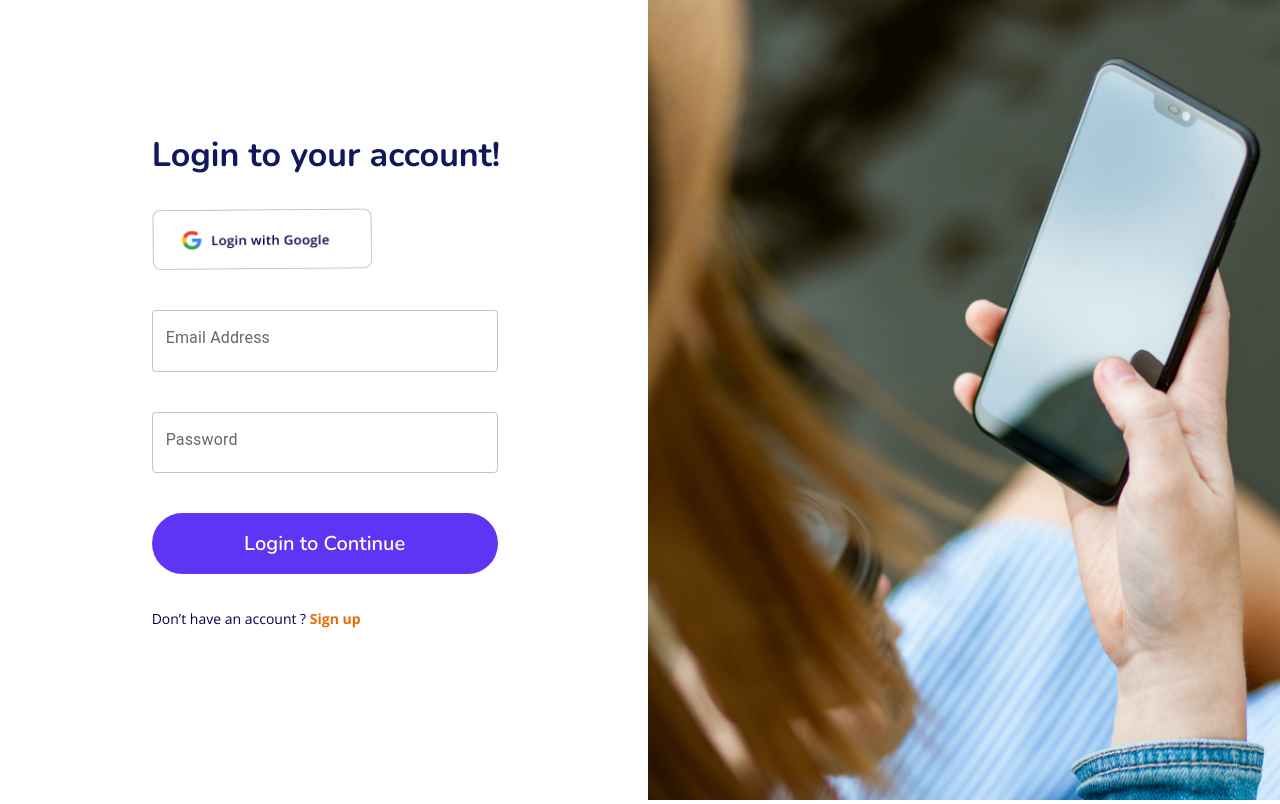
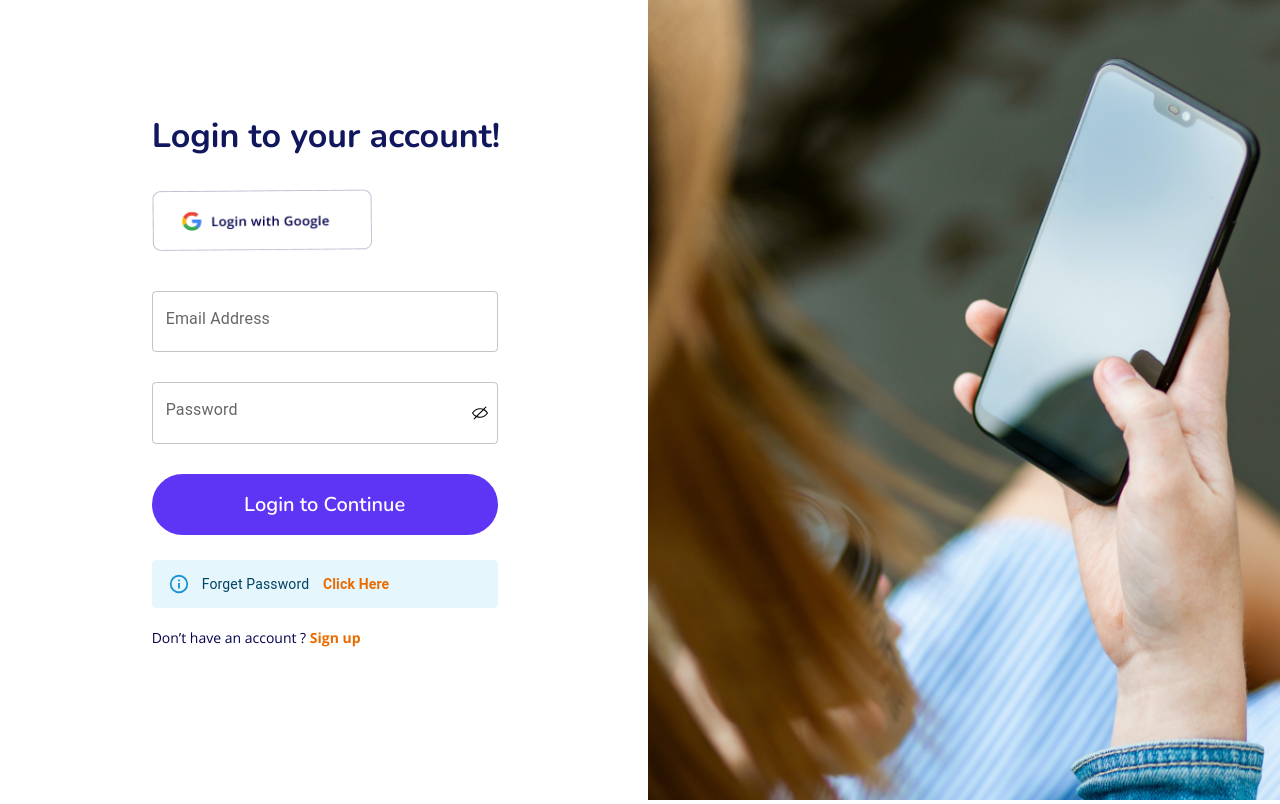
Before and after one commit to devs-sourav/bachal, a React (Vite) app: page /login in a window 1280 px wide. Built offline with nearby package versions, Linux system fonts and the light colour scheme.

Commit message:
forgotPassword, login , registration part done

```diff
--- a/package.json
+++ b/package.json
@@ -17,7 +17,9 @@
     "firebase": "^9.22.1",
     "react": "^18.2.0",
     "react-dom": "^18.2.0",
-    "react-router-dom": "^6.11.2"
+    "react-icons": "^4.9.0",
+    "react-router-dom": "^6.11.2",
+    "react-toastify": "^9.1.3"
   },
   "devDependencies": {
     "@types/react": "^18.0.28",
--- a/src/index.css
+++ b/src/index.css
@@ -29,8 +29,6 @@ a{
 }
 .regform .textfield{
     width: 100%;
-    margin-bottom: 40px;
-
 }
 .regform .textfield input{
     font-family: 'Nunito', sans-serif;
@@ -41,6 +39,17 @@ a{
 }
 .regform .textfield input::placeholder{
     color: #585D8E;
+}
+.regeye{
+    position: absolute;
+    right: 10px;
+    top: 33px;
+    transform: translateY(-50%);
+    cursor: pointer;
+}
+.fixregform .regformmargin{
+    margin-bottom: 30px;
+    position: relative;
 }
 .regform .regbtn{
     display: block;
@@ -95,7 +104,7 @@ a{
     font-weight: 400;
     font-family: 'Open Sans', sans-serif;
     color: #03014C;
-    margin-top: 35px;
+    margin-top: 20px;
     display: inline-block;
 }
 
@@ -123,6 +132,79 @@ a{
     width: 100%;
     height: 100%;
 }
+.forgetreg{
+    margin-top: 30px;
+}
+.forgetreg{
+    margin-left: 10px;
+    color: #03014C;
+}
 /* ================================================================================
                     Registration Page End Here
 ================================================================================= */
+
+
+/* ================================================================================
+                    Forgot Page End Here
+================================================================================= */
+.forgotbtn{
+    margin-top: 25px;
+    font-weight: 700;
+    font-family: 'Nunito', sans-serif;
+}
+.forgotbtn .fotgotlink{
+    cursor: pointer;
+    margin-left: 10px;
+    font-weight: 700;
+    color: #EA6C00;
+
+}
+.forget-password-container {
+    width: 400px;
+    padding: 40px;
+    border: 1px solid #ccc;
+    border-radius: 5px;
+    background-color: #f5f5f5;
+    position: absolute;
+    left: 50%;
+    top: 50%;
+    transform: translate(-50%,-50%);
+  }
+
+  .forget-password-container h2 {
+    text-align: center;
+    margin-bottom: 20px;
+    color: #11175D;
+    font-size: 26px;
+    font-weight: 700;
+    font-family: 'Open Sans', sans-serif;
+  }
+
+
+  button {
+    padding: 10px 20px;
+    background-color: #5F35F5;
+    color: white;
+    border: none;
+    border-radius: 5px;
+    cursor: pointer;
+    margin-top: 20px;
+    font-size: 14px;
+    font-weight: 600;
+    font-family: 'Open Sans', sans-serif;
+  }
+
+  button:hover {
+    background-color: #45a049;
+  }
+
+  .forget-password-container div button{
+    display: block;
+  }
+  .forget-password-container div .MuiFormControl-root{
+    width: 100%;
+  }
+
+/* ================================================================================
+                    Forgot Page End Here
+================================================================================= */
--- /dev/null
+++ b/src/pages/ForgetPassword.jsx
@@ -0,0 +1,41 @@
+import React, { useState } from 'react';
+import TextField from '@mui/material/TextField';
+import { getAuth, sendPasswordResetEmail } from "firebase/auth";
+import { useNavigate } from 'react-router-dom';
+
+
+const ForgetPassword = () => {
+
+  const auth = getAuth();
+  let [email, setEmail] = useState('');
+  let navigate = useNavigate()
+
+
+
+  let handleSubmit = () => {
+    console.log(email)
+    sendPasswordResetEmail(auth, email)
+    .then(() => {
+      navigate("/login")
+    })
+    .catch((error) => {
+      const errorCode = error.code;
+      const errorMessage = error.message;
+      // ..
+    });
+  };
+
+
+
+  return (
+    <div className="forget-password-container">
+      <h2>Forget Password</h2>
+      <div>
+        <TextField type='email' id="outlined-basic" onChange={(e)=>{setEmail(e.target.value)}} label="Email" variant="outlined" />
+        <button  onClick={handleSubmit} type="submit">Submit</button>
+      </div>
+    </div>
+  )
+}
+
+export default ForgetPassword
--- /dev/null
+++ b/src/pages/Home.jsx
@@ -0,0 +1,25 @@
+import React from 'react'
+import { getAuth, signOut } from "firebase/auth";
+import { useNavigate } from 'react-router-dom';
+
+
+const Home = () => {
+    let navigate = useNavigate()
+    const auth = getAuth();
+
+    let handleLogOut = ()=>{
+        signOut(auth).then(() => {
+
+            navigate("/login")
+
+          }).catch((error) => {
+            // An error happened.
+          });
+    }
+
+  return (
+    <button onClick={handleLogOut} variant="contained">Logout</button>
+  )
+}
+
+export default Home
--- a/src/pages/Login.jsx
+++ b/src/pages/Login.jsx
@@ -1,20 +1,25 @@
 import React, { useState } from 'react'
-import {Grid,TextField} from '@mui/material'
+import {Grid,TextField,Alert} from '@mui/material'
 import loginimg from '../assets/loginform.jpg'
 import googlbtn from '../assets/Google.png'
 import RegLogHeading from '../components/RegLogHeading'
 import LoadingButton from '@mui/lab/LoadingButton';
 import { useNavigate } from 'react-router-dom';
+import { toast } from 'react-toastify';
+import { RxEyeNone,RxEyeOpen } from "react-icons/rx";
 import { getAuth, signInWithEmailAndPassword, GoogleAuthProvider,signInWithPopup } from "firebase/auth";
 
 let initialValue = {
   email : "",
   fullName: "",
   password: "",
-  loading: false
+  error: "",
+  loading: false,
+  eye:true,
 }
 
 const Login = () => {
+  let notify = (msg) => toast("🦄 " + msg);
   let navigate = useNavigate()
   const auth = getAuth();
   const provider = new GoogleAuthProvider();
@@ -31,8 +36,25 @@ const Login = () => {
   }
 
   let handleSubmit = ()=>{
-    let {email,fullName,password} = values;
+    let {email,password} = values;
     // console.log(email,fullName,password)
+
+    if(!email){
+      setValues({
+        ...values,
+        error : "Enter an Email"
+      })
+
+      return
+    }
+    if(!password){
+      setValues({
+        ...values,
+        error : "Enter a Password"
+      })
+      return
+    }
+
     setValues({
       ...values,
       loading:true
@@ -43,11 +65,34 @@ const Login = () => {
       setValues({
         email : "",
         password: "",
-        loading:false
+        loading:false,
       })
       // navigate("/login")
+      navigate("/home")
       console.log(user)
-    })
+    }).catch((error) => {
+      const errorCode = error.code;
+      // const errorMessage = error.message;
+      console.log(errorCode)
+      notify(errorCode);
+
+      if(errorCode == 'auth/wrong-password'){
+        setValues({
+          ...values,
+          password:"",
+          error: "Wrong Password",
+          loading:false,
+        })
+      }if((errorCode == 'auth/user-not-found')||(errorCode =="auth/invalid-email")){
+        setValues({
+          ...values,
+          email:"",
+          error: "Invalid User Email",
+          loading:false,
+        })
+      }
+
+    });
   }
 
   let handleGoggleLogin = ()=>{
@@ -65,14 +110,34 @@ const Login = () => {
   return (
     <Grid container spacing={2}>
       <Grid item xs={6} className='regflex'>
-        <form className='regform'>
+        <div className='regform'>
           <RegLogHeading className="loghead" tittle="Login to your account!"/>
           <div >
             <div className='googlebtn'><img onClick={handleGoggleLogin}  src={googlbtn} alt="googlbtn" /></div>
           </div>
           <div className='fixregform '>
-            <TextField className='textfield' name='email' value={values.email} onChange={handleChange} id="outlined-basic" label="Email Address" type='email' variant="outlined"/>
-            <TextField className='textfield' name='password' value={values.password} onChange={handleChange}  id="outlined-basic1" label="Password" type='password' variant="outlined"/>
+            <div className='regformmargin'>
+              <TextField className='textfield ' name='email' value={values.email} onChange={handleChange} id="outlined-basic" label="Email Address" type='email' variant="outlined"/>
+              { (values.error.includes("Email") || values.error.includes("auth/user-not-found") )&& <Alert severity="error">{values.error}</Alert>}
+            </div>
+            <div className='regformmargin'>
+              <TextField className='textfield' name='password' value={values.password} onChange={handleChange}  id="outlined-basic1" label="Password" type={values.eye ? 'password' : 'text'} variant="outlined"/>
+              { (values.error.includes("Password") || values.error.includes("auth/wrong-password") ) && <Alert severity="error">{values.error}</Alert>}
+              <div className='regeye' onClick={()=>{setValues({
+                ...values,
+                eye: !values.eye
+              })}}>
+              {
+                values.eye ?
+                <RxEyeNone/>
+                :
+                <RxEyeOpen/>
+
+              }
+              </div>
+
+            </div>
+
 
             {
               values.loading
@@ -81,11 +146,18 @@ const Login = () => {
                 Submit
               </LoadingButton>
               :
-              <button className='regbtn' onClick={handleSubmit}>Login to Continue</button>
+              <>
+                <button className='regbtn' onClick={handleSubmit}>Login to Continue</button>
+                {/* <button variant='contained' onClick={}>Error Show</button> */}
+              </>
+
             }
+            <Alert className='forgotbtn' severity="info">Forget Password <span className='fotgotlink ' onClick={()=>{
+              navigate("/forgotpassword")
+            }}>Click Here</span></Alert>
             <p className='link'>Don’t have an account ? <span  onClick={handleRun}>Sign up</span></p>
           </div>
-        </form>
+        </div>
       </Grid>
       <Grid item xs={6}>
         <div className='w-100'>
--- a/src/pages/Registration.jsx
+++ b/src/pages/Registration.jsx
@@ -1,10 +1,11 @@
 import React, { useState } from 'react'
-import {Grid,TextField} from '@mui/material'
+import {Grid,TextField,Alert} from '@mui/material'
 import loginimg from '../assets/loginimg.png'
 import RegLogHeading from '../components/RegLogHeading'
 import { getAuth, createUserWithEmailAndPassword,sendEmailVerification } from "firebase/auth";
 import LoadingButton from '@mui/lab/LoadingButton';
-import { useNavigate } from 'react-router-dom';
+import { useNavigate,Link } from 'react-router-dom';
+import { RxEyeNone,RxEyeOpen } from "react-icons/rx";
 
 // font-family: 'Nunito', sans-serif;
 
@@ -12,7 +13,9 @@ let initialValue = {
   email : "",
   fullName: "",
   password: "",
-  loading: false
+  loading: false,
+  error: "",
+  eye:true
 }
 
 const Registration = () => {
@@ -35,7 +38,35 @@ const Registration = () => {
   }
 
   let handleSubmit = ()=>{
+
     let {email,fullName,password} = values;
+    let registrationRegex = /^(?=.*[a-z])(?=.*[A-Z])(?=.*\d)[a-zA-Z\d]{8,}$/;
+    let result = registrationRegex.test(values.password)
+    console.log(result)
+    if(!email){
+      setValues({
+        ...values,
+        error : "Enter an Email"
+      })
+      return
+    }
+    if(!fullName){
+      setValues({
+        ...values,
+        error : "Enter a Fullname"
+      })
+      return
+    }
+
+
+    if(!password || !result){
+      setValues({
+        ...values,
+        error : "Enter 8 Character Password. At least One Uppercase Letter , One Lowercase Letter and One number"
+      })
+      return
+    }
+
     // console.log(email,fullName,password)
     setValues({
       ...values,
@@ -44,11 +75,11 @@ const Registration = () => {
 
     createUserWithEmailAndPassword(auth,email,password).then((user)=>{
       console.log(user)
-      sendEmailVerification(auth.currentUser)
-    .then(() => {
-      // Email verification sent!
-      console.log("Verrified")
-    });
+    //   sendEmailVerification(auth.currentUser)
+    // .then(() => {
+    //   // Email verification sent!
+    //   console.log("Verrified")
+    // });
       setValues({
         email : "",
         fullName: "",
@@ -64,6 +95,7 @@ const Registration = () => {
   }
 
 
+
   return (
     <Grid container spacing={2}>
       <Grid item xs={6} className='regflex'>
@@ -71,9 +103,31 @@ const Registration = () => {
           <RegLogHeading className="regloghead" tittle="Get started with easily register"/>
           <p>Free register and you can enjoy it</p>
           <div className='fixregform'>
-            <TextField name='email' value={values.email} onChange={handleChange} className='textfield' id="outlined-basic" label="Email Address" type='email' variant="outlined"/>
-            <TextField name='fullName' value={values.fullName} onChange={handleChange} className='textfield' id="outlined-basic" label="Full name" variant="outlined" />
-            <TextField name='password' value={values.password} onChange={handleChange} className='textfield' id="outlined-basic" label="Password" type='password' variant="outlined"/>
+            <div className='regformmargin'>
+              <TextField name='email' value={values.email} onChange={handleChange} className='textfield' id="outlined-basic" label="Email Address" type='email' variant="outlined"/>
+              { values.error.includes("Email") && <Alert severity="error">{values.error}</Alert>}
+            </div>
+            <div className='regformmargin'>
+              <TextField name='fullName' value={values.fullName} onChange={handleChange} className='textfield' id="outlined-basic" label="Full name" variant="outlined" />
+              { values.error.includes("Fullname") && <Alert severity="error">{values.error}</Alert>}
+            </div>
+            <div className='regformmargin'>
+              <TextField name='password' value={values.password} onChange={handleChange} className='textfield' id="outlined-basic" label="Password" type={values.eye ? 'password' : 'text'} variant="outlined"/>
+              <div className='regeye' onClick={()=>{setValues({
+                ...values,
+                eye: ! values.eye
+              })}}>
+              {
+                values.eye ?
+                <RxEyeNone/>
+                :
+                <RxEyeOpen/>
+
+              }
+              </div>
+
+              { values.error.includes("Password") && <Alert severity="error">{values.error}</Alert>}
+            </div>
 
             {
               values.loading
@@ -82,11 +136,9 @@ const Registration = () => {
                 Submit
               </LoadingButton>
               :
-              <button className='regbtn' onClick={handleSubmit}>Submit</button>
+              <button onClick={handleSubmit} className='regbtn'>Submit</button>
+
             }
-
-
-
             <p className='link link2' >Already  have an account ? <span onClick={handleRun}>Sign In</span></p>
           </div>
         </div>
```
Also changed, not shown: src/App.jsx (+7 -0 lines), 1 other file (tests, documents, lock files or other folders).
